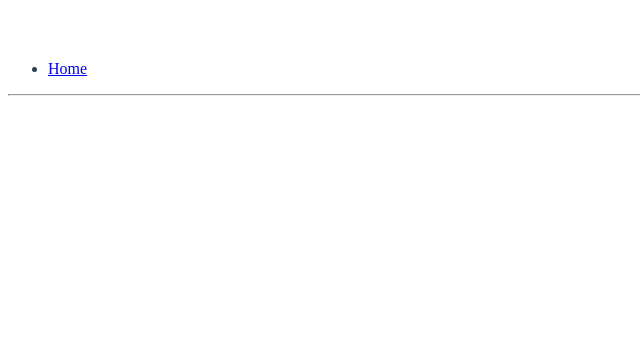
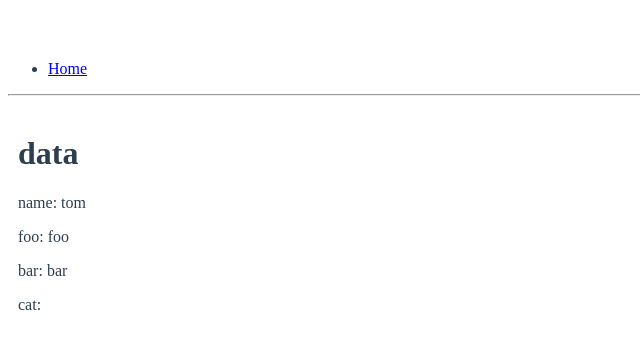
Before and after one commit to luotaoyeah/learning-vue, a Vue app: page /#/guide/data-and-methods in a window 1280 px wide. Shown: the top 348 px of the page, without its empty margins (0-640 px from the left). Built offline with nearby package versions, Linux system fonts and the light colour scheme.

Commit message:
data and methods: data

```diff
--- a/src/components/Home.vue
+++ b/src/components/Home.vue
@@ -3,6 +3,8 @@
     <ul>
       <li>
         Guide
+        <ul>
+          <li>Introduction
             <ul>
               <li>
                 <router-link :to="{name: 'DeclarativeRendering'}">Declarative Rendering</router-link>
@@ -15,6 +17,14 @@
               </li>
               <li>
                 <router-link :to="{name: 'ComposingWithComponents'}">Composing With Components</router-link>
+              </li>
+            </ul>
+          </li>
+          <li>The Vue Instance
+            <ul>
+              <li><router-link :to="{name: 'DataAndMethods'}">Data And Methods</router-link></li>
+
+            </ul>
           </li>
         </ul>
       </li>
--- /dev/null
+++ b/src/doc/guide/the-vue-instance/DataAndMethods.vue
@@ -0,0 +1,44 @@
+<template>
+  <div style="padding: 10px;">
+    <h1>data</h1>
+    <p>name: {{name}}</p>
+    <p>foo: {{foo}}</p>
+    <p>bar: {{bar}}</p>
+    <p>cat: {{cat}}</p>
+  </div>
+</template>
+<script>
+const dataObj = {
+  name: "tom"
+};
+
+export default {
+  name: "DataAndMethods",
+  data() {
+    return dataObj;
+  },
+  beforeCreate() {
+    /* OK */
+    this.foo = "foo";
+  },
+  created() {
+    /* OK */
+    this.bar = "bar";
+  },
+  mounted() {
+    /* NOT OK */
+    this.cat = "cat";
+    /* true */
+    console.log("data === this.data", dataObj === this.$data);
+    /* true */
+    console.log("data.name === this.data.name", dataObj.name === this.name);
+  },
+  methods: {
+    toggle() {
+      this.show = !this.show;
+    }
+  }
+};
+</script>
+<style scoped>
+</style>
--- a/src/router/index.js
+++ b/src/router/index.js
@@ -39,6 +39,13 @@ export default new Router({
       component(resolve) {
         require(["../doc/guide/introduction/ComposingWithComponents"], resolve);
       }
+    },
+    {
+      path: "/guide/data-and-methods",
+      name: "DataAndMethods",
+      component(resolve) {
+        require(["../doc/guide/the-vue-instance/DataAndMethods"], resolve);
+      }
     }
   ]
 });
```
Lines whose indentation alone changed are shown as unchanged.
